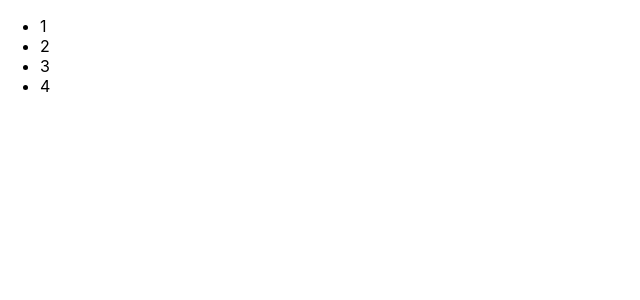
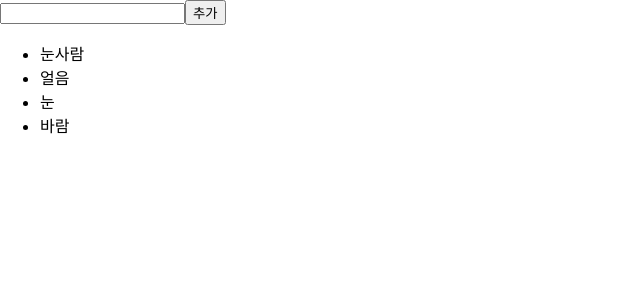
Before and after one commit to alanhakhyeonsong/React-Playground, a React (Create React App) app in the folder playground/: page / in a window 1280 px wide. Shown: the top 300 px of the page, without its empty margins (0-640 px from the left). Built offline with nearby package versions, Linux system fonts and the light colour scheme.

Commit message:
data input 추가

```diff
--- a/playground/src/chapter06/IterationSample.js
+++ b/playground/src/chapter06/IterationSample.js
@@ -1,11 +1,36 @@
-import React from 'react';
+import React, { useState } from 'react';
 
 const IterationSample = () => {
-  const values = ['1', '2', '3', '4'];
-  const valueList = values.map((val, index) => <li key={index}>{val}</li>);
+  const [names, setNames] = useState([
+    { id: 1, text: '눈사람' },
+    { id: 2, text: '얼음' },
+    { id: 3, text: '눈' },
+    { id: 4, text: '바람' }
+  ]);
+
+  const [inputText, setInputText] = useState('');
+  const [nextId, setNextId] = useState(5); // 새로운 항목을 추가할 때 사용할 id
+
+  const onChange = e => setInputText(e.target.value);
+
+  const onClick = () => {
+    const nextNames = names.concat({
+      id: nextId, // nextId 값을 id로 설정
+      text: inputText
+    });
+    setNextId(nextId + 1); // nextId 값에 1을 더한다.
+    setNames(nextNames); // names 값 업데이트
+    setInputText('');
+  }
+
+  const namesList = names.map(name => <li key={name.id}>{name.text}</li>);
 
   return (
-    <ul>{valueList}</ul>
+    <>
+      <input value={inputText} onChange={onChange} />
+      <button onClick={onClick}>추가</button>
+      <ul>{namesList}</ul>
+    </>
   );
 };
 
```
